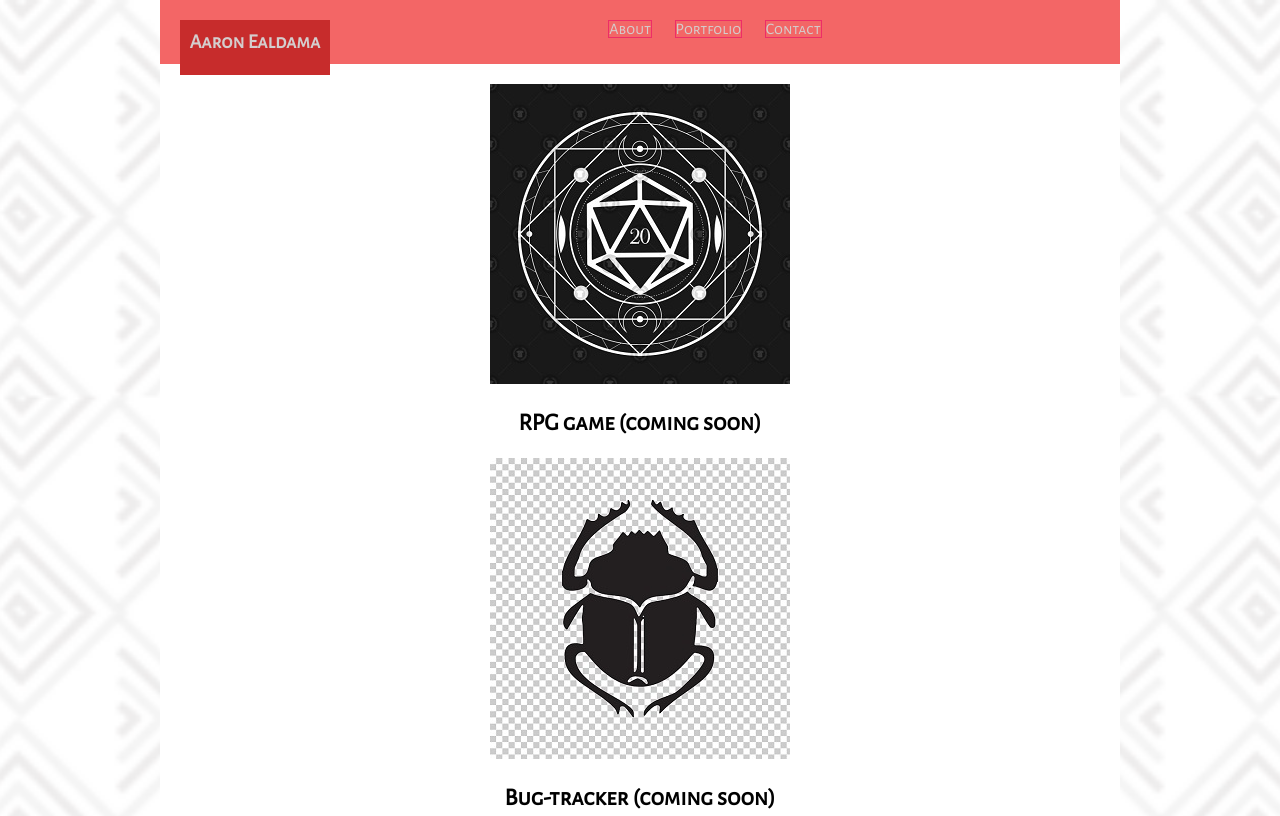
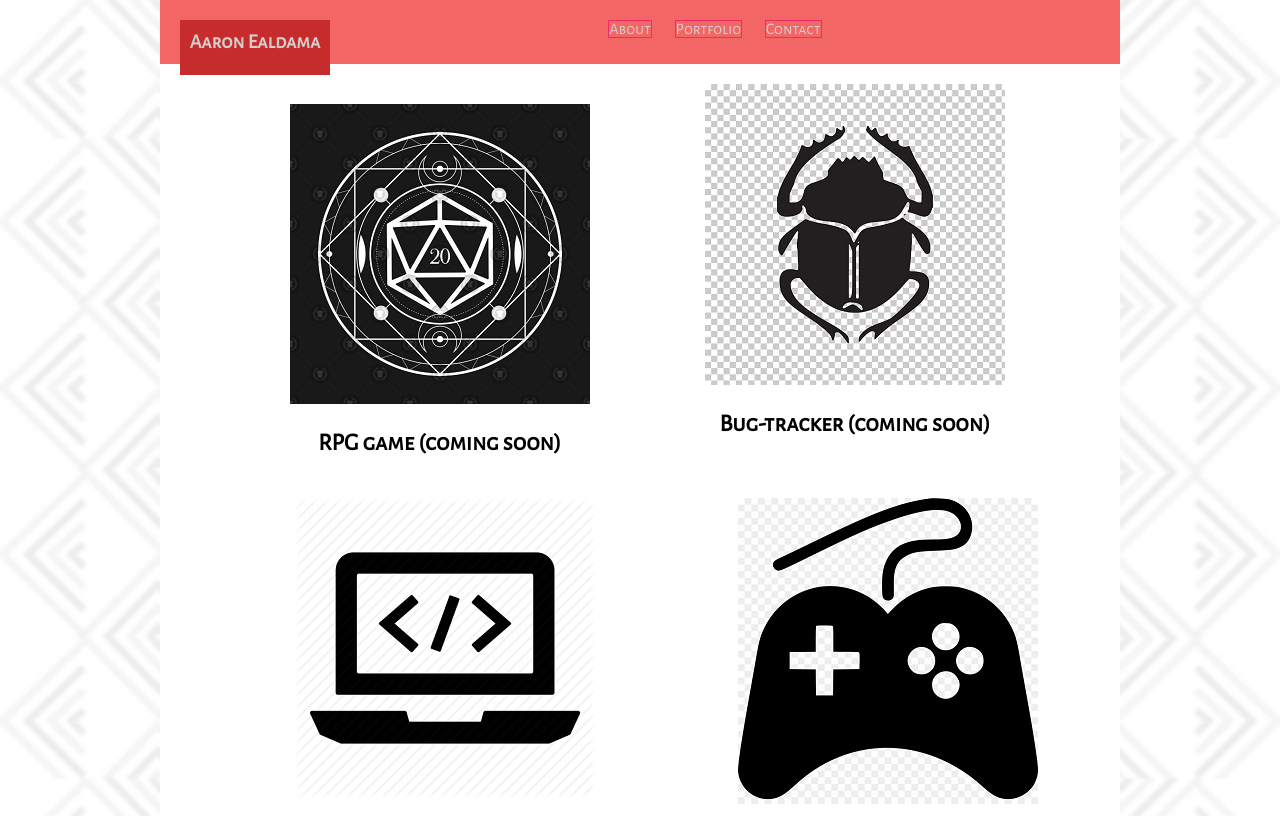
Before and after one commit to aaronealdama/aaronealdama.github.io, a plain HTML site: page portfolio/portfolio.html in a window 1280 px wide. Shown: the top 816 px of the page. Drawn offline with Linux system fonts and the light colour scheme.

Commit message:
updated files

```diff
--- a/assets/style.css
+++ b/assets/style.css
@@ -94,8 +94,15 @@
 
 html,
 body {
-  background-image: url("./images/greek-vase.png");
+  background-image: url("../assets/images/greek-vase.png");
   background-repeat: no-repeat;
   background-position: center;
   background-size: cover;
 }
+
+.portfolio-page {
+  display: flex;
+  flex-direction: row;
+  flex-wrap: wrap;
+  justify-content: space-evenly;
+}
--- a/portfolio/portfolio.html
+++ b/portfolio/portfolio.html
@@ -15,7 +15,7 @@
   <body>
     <div class="container">
       <div class="sticky-wrapper">
-        <a class="link" href="../index.html">About</a>
+        <a class="link" href="../about/index.html">About</a>
         <a class="link" href="#">Portfolio</a>
         <a class="link" href="../contact/contact.html">Contact</a>
         <div id="banner">
```
